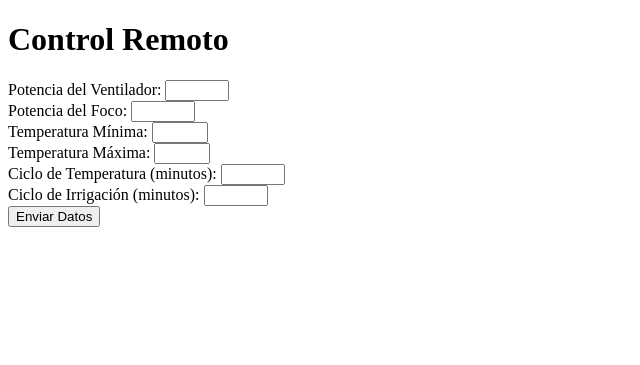
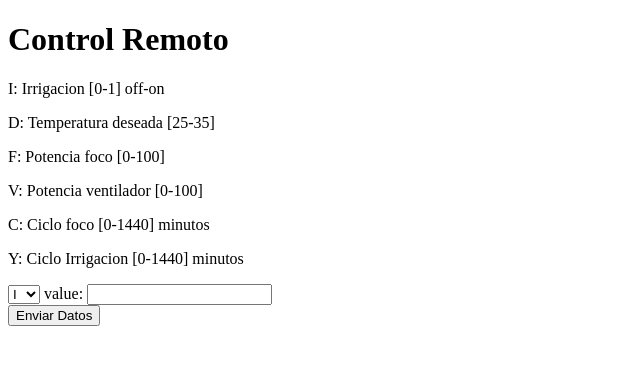
Before and after one commit to ktroz/proyecto-fdse, a Flask app: page / in a window 1280 px wide. Shown: the top 365 px of the page, without its empty margins (0-640 px from the left). Run offline with Flask 3, Linux system fonts and the light colour scheme.

Commit message:
Serv web, se cambio el form

```diff
--- a/app.py
+++ b/app.py
@@ -16,15 +16,11 @@ def index():
 @app.route('/control', methods=['POST'])
 def control():
     # Obtener datos del formulario
-    fan_power = int(request.form['fan_power'])
-    light_power = int(request.form['light_power'])
-    min_temp = int(request.form['min_temp']) #Si tem < min se apaga ventilador
-    max_temp = int(request.form['max_temp']) #tem > max se enciende ventilador
-    temp_cycle = int(request.form['temp_cycle'])
-    irrigate_cycle = int(request.form['irrigate_cycle'])
+    accion = int(request.form['accion'])
+    value_ac = float(request.form['value_ac'])
 
     # Enviar datos al Arduino a través de I2C
-    data = [fan_power, light_power, min_temp, max_temp, temp_cycle, irrigate_cycle]
+    data = [accion, value_ac]
     #bus.write_i2c_block_data(ARDUINO_ADDRESS, 0, data)
     print(data)
     return render_template('index.html', message='Datos enviados con éxito.')
--- a/templates/index.html
+++ b/templates/index.html
@@ -5,32 +5,55 @@
     <meta http-equiv="X-UA-Compatible" content="IE=edge">
     <meta name="viewport" content="width=device-width, initial-scale=1.0">
     <title>Control Remoto</title>
+    <script>
+        document.addEventListener("DOMContentLoaded", function () {
+            // Obtener referencia al select y al input
+            var selectAccion = document.querySelector('[name="accion"]');
+            var inputValor = document.querySelector('[name="value_ac"]');
+
+            // Definir límites para cada opción del select
+            var limites = {
+                "1": { min: 0, max: 1 },
+                "2": { min: 25, max: 35 },
+                "3": { min: 0, max: 100 },
+                "4": { min: 0, max: 100 },
+                "5": { min: 0, max: 1440 },
+                "6": { min: 0, max: 1440 }
+            };
+
+            // Actualizar límites cuando cambia la opción seleccionada
+            selectAccion.addEventListener("change", function () {
+                var opcionSeleccionada = selectAccion.value;
+                if (limites[opcionSeleccionada]) {
+                    inputValor.setAttribute("min", limites[opcionSeleccionada].min);
+                    inputValor.setAttribute("max", limites[opcionSeleccionada].max);
+                }
+            });
+        });
+    </script>
 </head>
 <body>
     <h1>Control Remoto</h1>
+    <p>I: Irrigacion [0-1] off-on</p>
+    <p>D: Temperatura deseada [25-35] </p>
+    <p>F: Potencia foco [0-100] </p>
+    <p>V: Potencia ventilador [0-100]</p>
+    <p>C: Ciclo foco [0-1440] minutos</p>
+    <p>Y: Ciclo Irrigacion [0-1440] minutos</p>
+
     <form method="post" action="/control">
-        <label for="fan_power">Potencia del Ventilador:</label>
-        <input type="number" name="fan_power" min="0" max="100" required><br>
-
-        <label for="light_power">Potencia del Foco:</label>
-        <input type="number" name="light_power" min="0" max="100" required><br>
-
-        <label for="min_temp">Temperatura Mínima:</label>
-        <input type="number" name="min_temp" min="0" max="50"required><br>
-
-        <label for="max_temp">Temperatura Máxima:</label>
-        <input type="number" name="max_temp" min="0" max="50"required><br>
-
-        <label for="temp_cycle">Ciclo de Temperatura (minutos):</label>
-        <input type="number" name="temp_cycle" min="0" max="100" required><br>
-
-        <label for="irrigate_cycle">Ciclo de Irrigación (minutos):</label>
-        <input type="number" name="irrigate_cycle" min="0" max="100" required><br>
+        <select name="accion">
+            <option value="1">I</option>
+            <option value="2">D</option>
+            <option value="3">F</option>
+            <option value="4">V</option>
+            <option value="5">C</option>
+            <option value="6">Y</option>
+         </select>
+        <label for="valor de accion">value:</label>
+        <input type="number" name="value_ac" min=selectAccion.value  max=selectAccion.value required><br>
 
         <button type="submit">Enviar Datos</button>
     </form>
-    <!---{% if message %}
-        <p>{{ message }}</p>
-    {% endif %}--->
 </body>
 </html>
```
